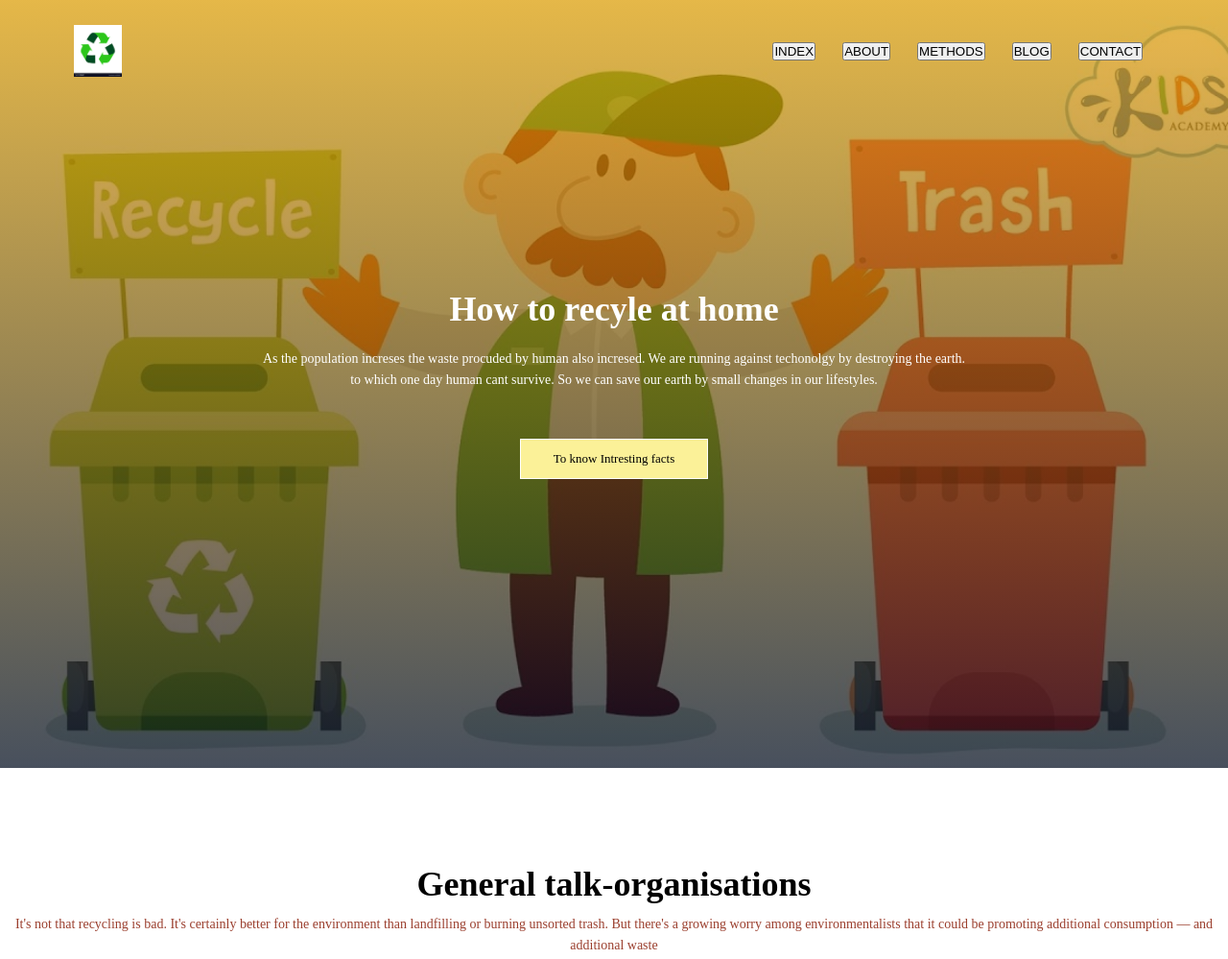
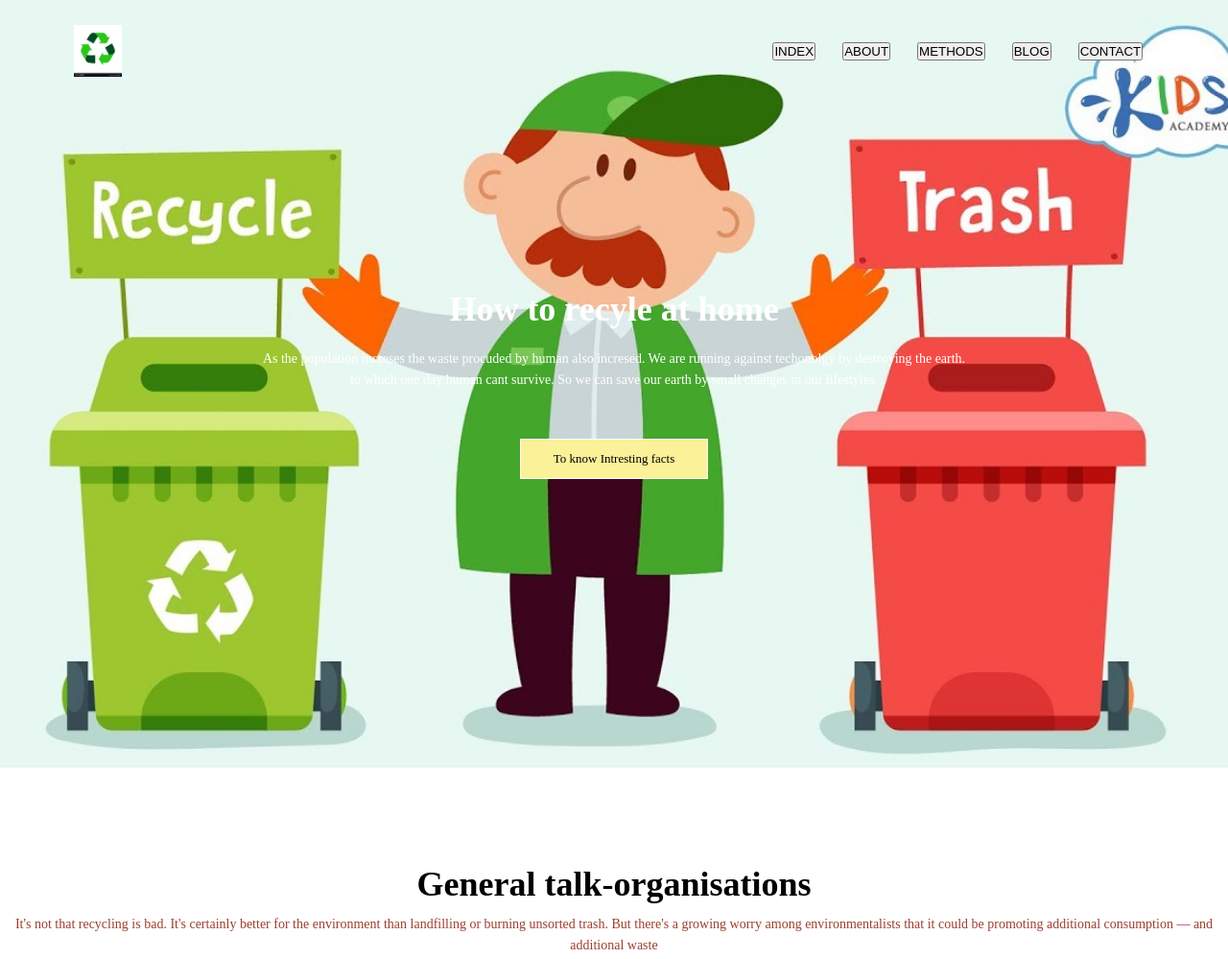
Before and after one commit to jeevana-priya/Recycleblog_Web, a Flask app: page / in a window 1280 px wide. Shown: the top 999 px of the page at 96% size. Run offline with Flask 2, Linux system fonts and the light colour scheme; some libraries are stand-ins or nearby versions.

Commit message:
my first commit

```diff
--- a/static/CSS/style.css
+++ b/static/CSS/style.css
@@ -6,7 +6,7 @@
 .header{
     min-height:100vh;
     width:100%;
-    background-image:linear-gradient(rgba(228, 156, 0, 0.7),rgba(4,9,30,0.7)),url("static/images/retrash.jpg");
+    background-image:url("static/images/retrash.jpg");
     background-position: center;
     background-size: cover;
     position: relative;
```
